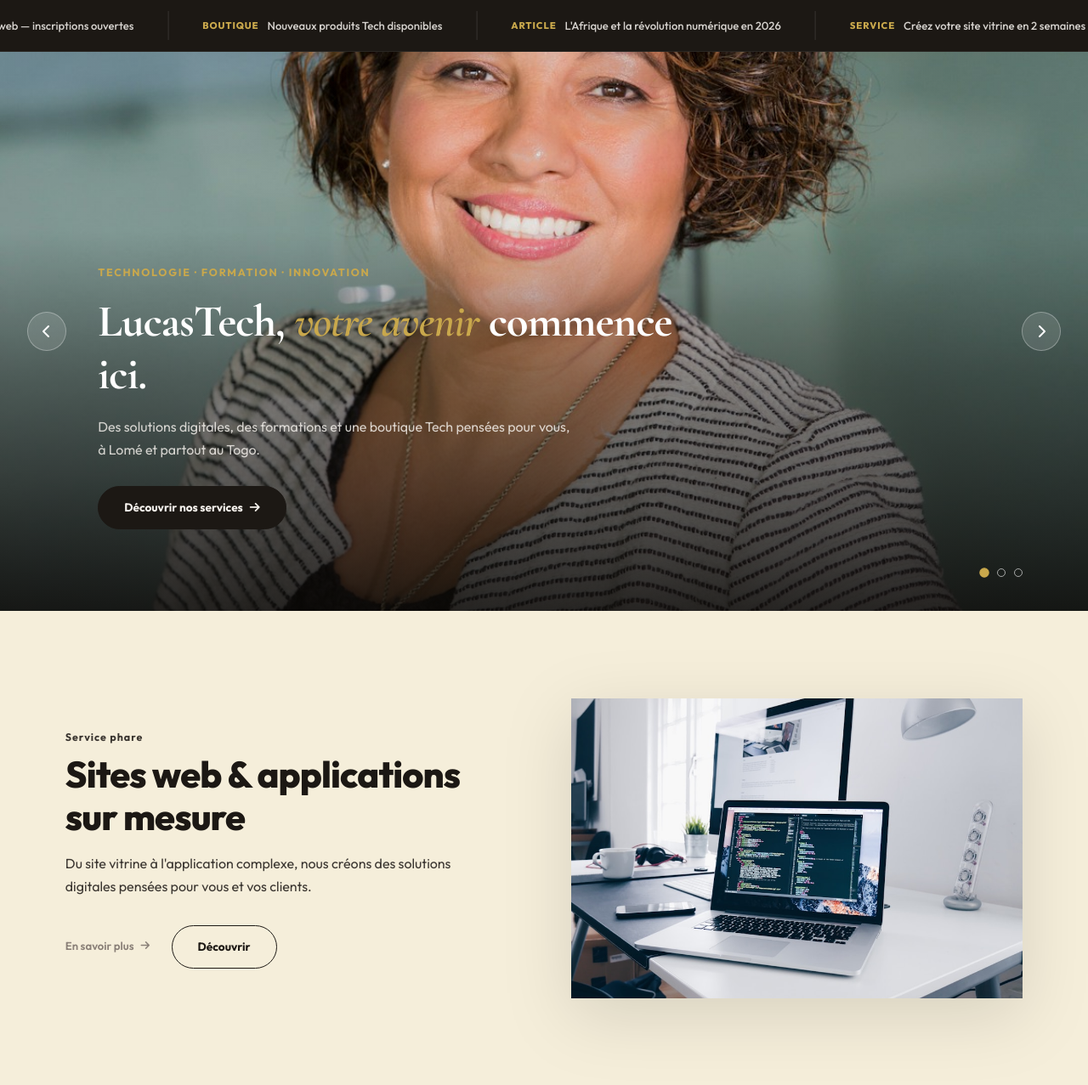
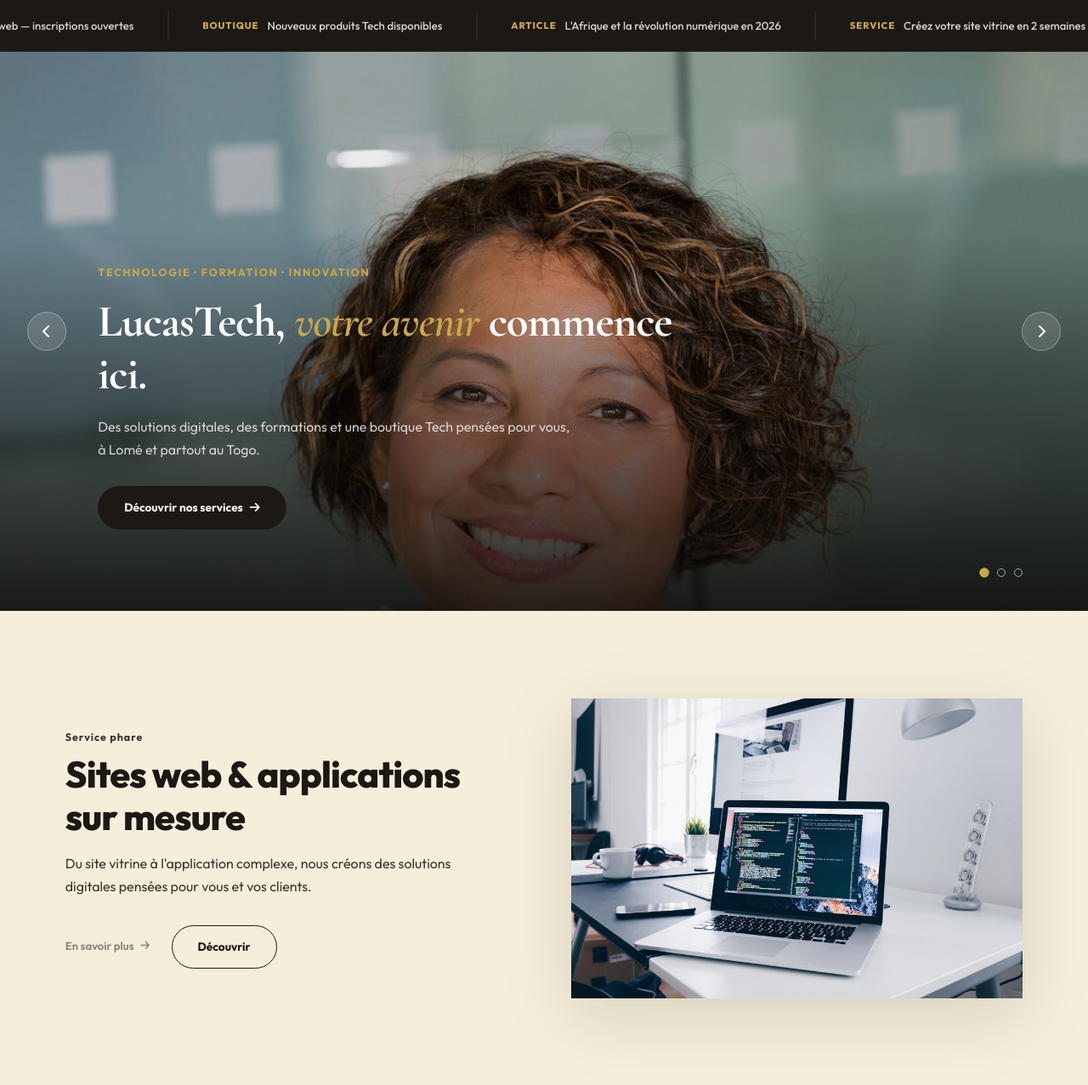
Before and after one commit to BOHINAMOU/ProjetLucasTtech, a Django app: page / in a window 1280 px wide; the page is wider, and only the part inside the window is pictured. Shown: the part 96-1373 px from the top of that part at 85% size. Run offline with Django 5.2, Linux system fonts and the light colour scheme; data comes from the database, SQL or seed files in the repository.

Commit message:
Carrousel : passage à 3s et corrige le cadrage des photos coupées
- Intervalle d'affichage des slides ramené de 6s à 3s comme demandé
- background-position passe de "center" à "center 20%" : les photos
  (notamment les portraits) étaient recadrées au niveau du menton par
  le centrage automatique ; reprend le cadrage qui fonctionnait déjà
  sur l'ancien hero statique

Co-Authored-By: Claude Sonnet 5 <noreply@anthropic.com>

```diff
--- a/LucasTech/core/static/core/css/style.css
+++ b/LucasTech/core/static/core/css/style.css
@@ -496,7 +496,7 @@ header { position: sticky; top: 0; z-index: 400; }
 }
 .hs-slide {
   position: absolute; inset: 0;
-  background-size: cover; background-position: center;
+  background-size: cover; background-position: center 20%;
   display: flex; align-items: flex-end;
   text-decoration: none;
   opacity: 0; visibility: hidden;
--- a/LucasTech/core/templates/core/base.html
+++ b/LucasTech/core/templates/core/base.html
@@ -429,7 +429,7 @@ window.addEventListener('scroll',()=>nav.classList.toggle('scrolled',window.scro
   function prev(){ go(idx - 1); }
   function restart(){
     clearInterval(timer);
-    timer = setInterval(next, 6000);
+    timer = setInterval(next, 3000);
   }
 
   dots.forEach((d,i) => d.addEventListener('click', () => { go(i); restart(); }));
```
